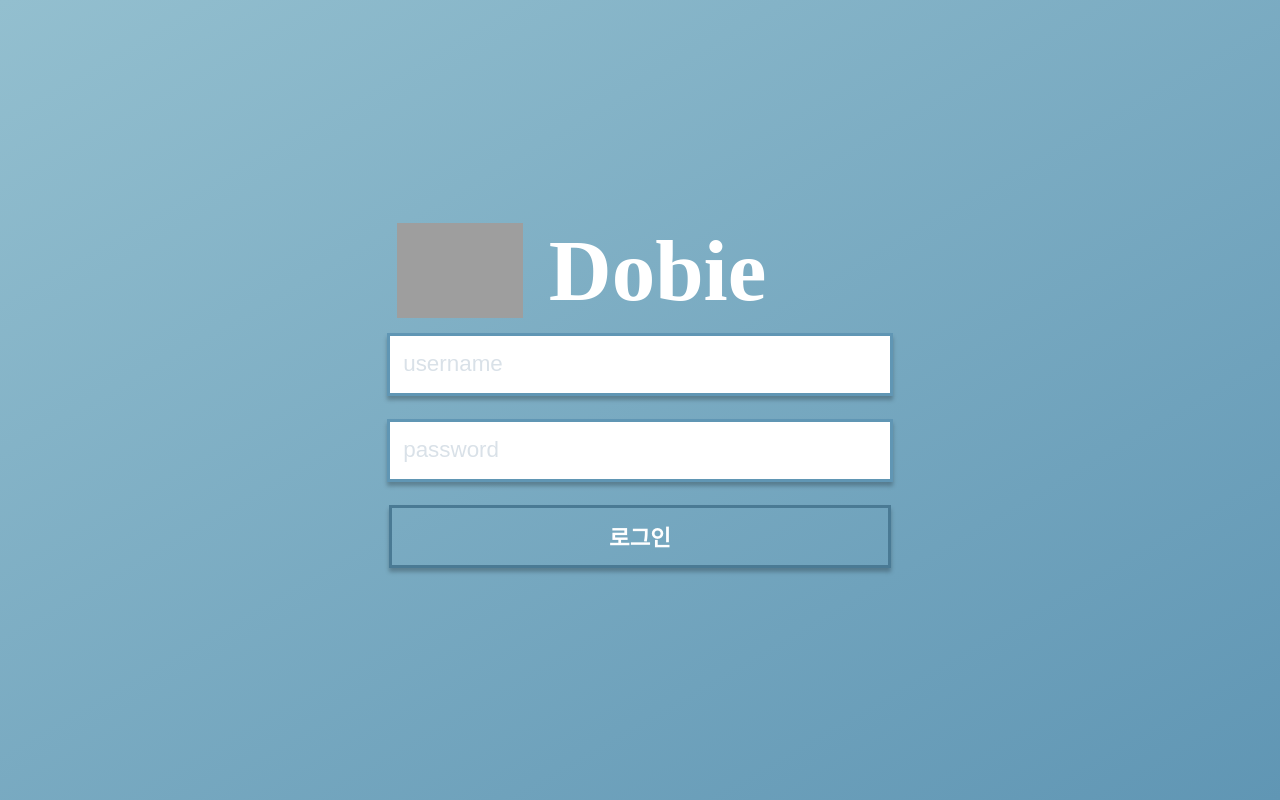
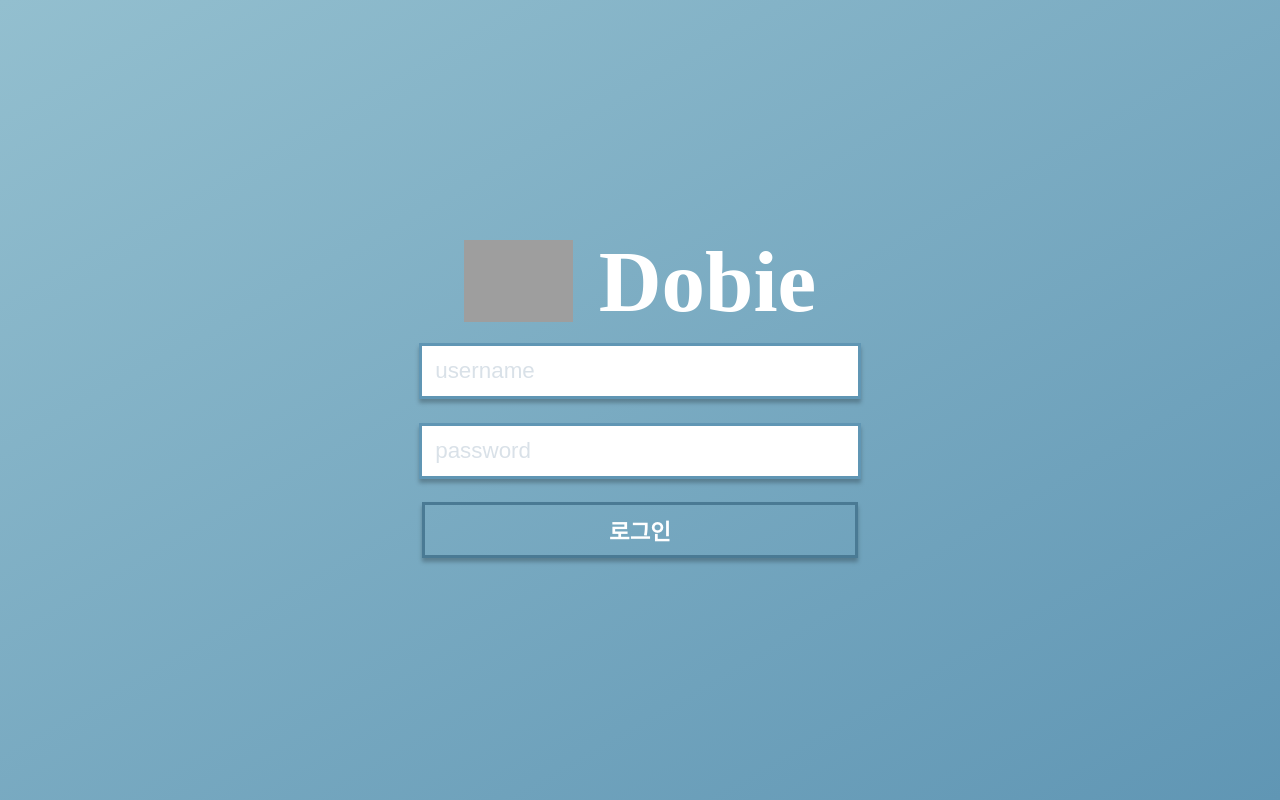
Before and after one commit to leewoo97/Dobie, a React (Create React App) app in the folder frontend/: page /login in a window 1280 px wide. Built offline with nearby package versions, Linux system fonts and the light colour scheme; grey boxes are pictures that could not be loaded; a web font is replaced by a local one.

Commit message:
STYLE : 로그인 페이지 px -> vw, vh

```diff
--- a/frontend/src/pages/startpage/LoginPage.module.css
+++ b/frontend/src/pages/startpage/LoginPage.module.css
@@ -1,6 +1,6 @@
 .content {
   margin: auto auto;
-  width: 38vw;
+  width: 33vw;
   height: 100%;
   display: flex;
   flex-direction: column;
@@ -14,7 +14,7 @@
 }
 
 .logo{
-  width : 26%
+  width : 8.54vw
 }
 
 .dobie {
@@ -26,7 +26,7 @@
 
 .loginInput {
   width: 100%;
-  height: 4.44vw;
+  height: 6.25vh;
   margin: 0.9vw 0;
   border: 0.3vw solid #6096b4;
   box-shadow: 0px 4px 4px 0px rgba(0, 0, 0, 0.25);
@@ -48,7 +48,7 @@
 
 .button {
   width: 102%;
-  height: 4.5vw;
+  height: 6.25vh;
   margin: 0.9vw 0;
   color: #6096b4;
   border: 0.3vw solid #4a7a94;
```
